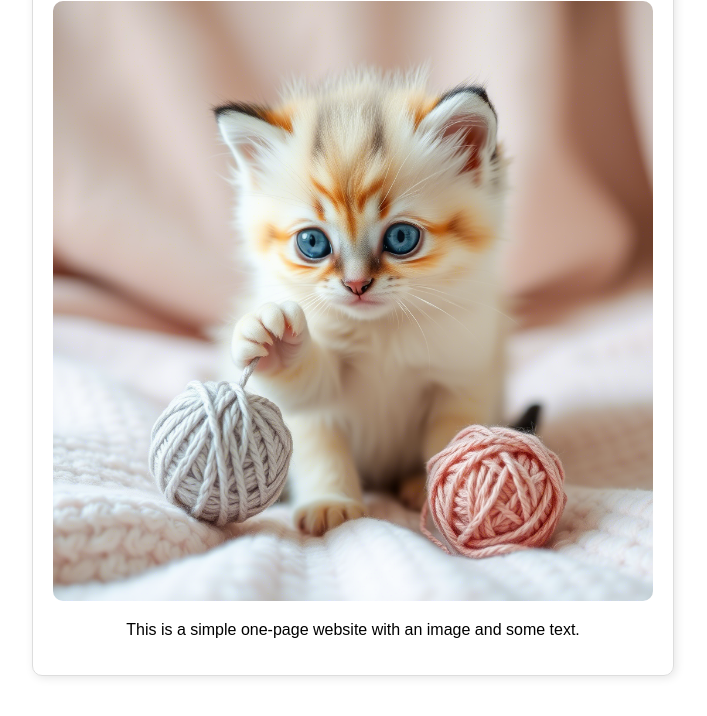
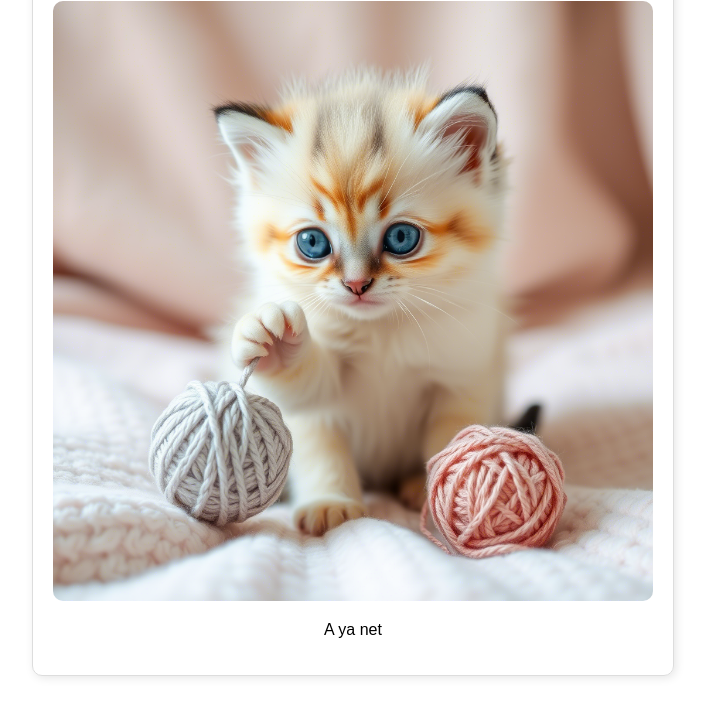
Before and after one commit to Rick11rick/MIGA, a plain HTML site: page index.html in a window 1280 px wide. Shown: the part 150-866 px from the top of the page, without its empty margins (287-994 px from the left). Drawn offline with Linux system fonts and the light colour scheme.

Commit message:
Update index.html

```diff
--- a/index.html
+++ b/index.html
@@ -29,7 +29,7 @@
     <div class="container">
         <h1>SOSAL?</h1>
         <img src="cat.png" alt="Image description">
-        <p>This is a simple one-page website with an image and some text.</p>
+        <p>A ya net</p>
     </div>
 </body>
 </html>
```
